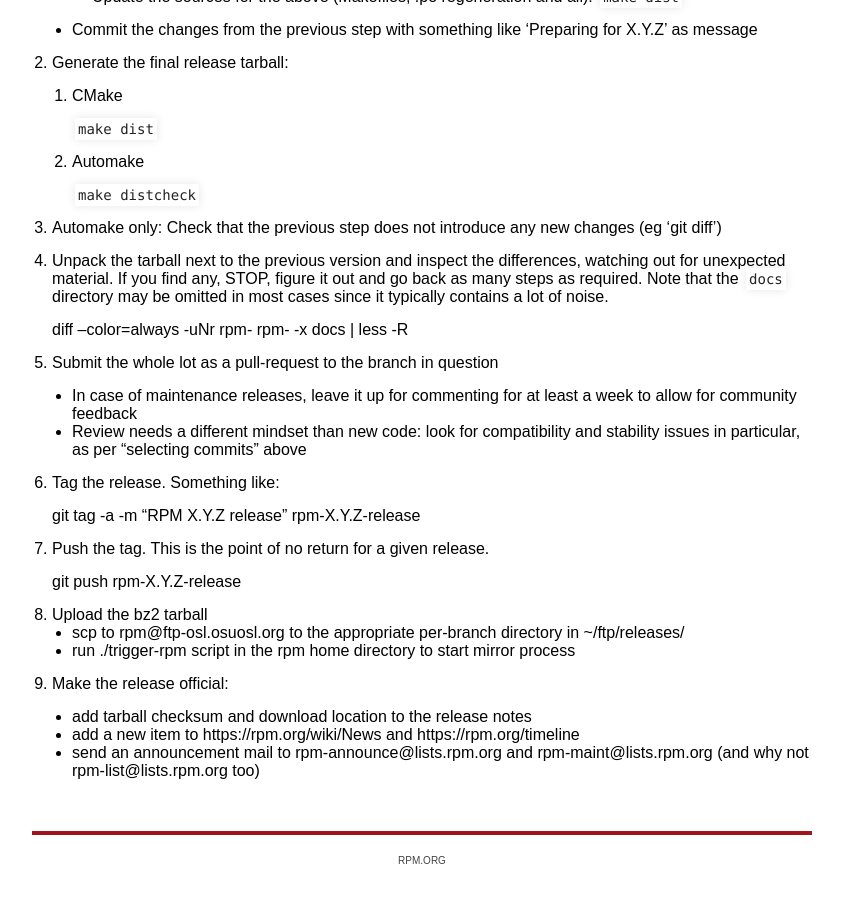
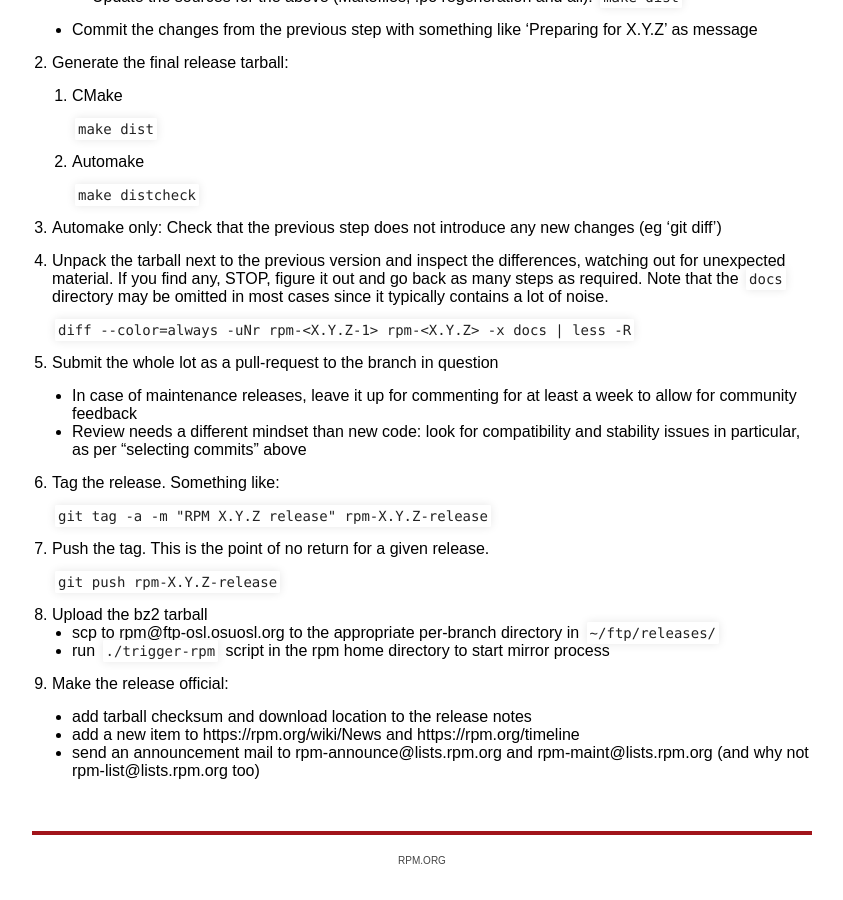
Before and after one commit to rpm-software-management/rpm-web, a Jekyll site: the page built from devel_doc/release_maintaince.md, in a window 1280 px wide and 900 px high, scrolled down 5312 px. Shown: the whole window, without its empty margins (218-1061 px from the left). Built offline with Jekyll 4.4.1, drawn with Linux system fonts in a browser that asks for light colours; part of the change alters nothing that is shown.

Commit message:
Use code formatting

````diff
--- a/devel_doc/release_maintaince.md
+++ b/devel_doc/release_maintaince.md
@@ -352,7 +352,7 @@ Hints:
    and go back as many steps as required.  Note that the `docs` directory may
    be omitted in most cases since it typically contains a lot of noise.
 
-    diff --color=always -uNr rpm-<X.Y.Z-1> rpm-<X.Y.Z> -x docs | less -R
+    ```diff --color=always -uNr rpm-<X.Y.Z-1> rpm-<X.Y.Z> -x docs | less -R```
 
 6. Submit the whole lot as a pull-request to the branch in question
 
@@ -364,15 +364,15 @@ Hints:
 
 7. Tag the release. Something like:
 
-    git tag -a -m "RPM X.Y.Z release" rpm-X.Y.Z-release
+    ```git tag -a -m "RPM X.Y.Z release" rpm-X.Y.Z-release```
 
 8. Push the tag. This is the point of no return for a given release.
 
-    git push rpm-X.Y.Z-release
+    ```git push rpm-X.Y.Z-release```
 
 9. Upload the bz2 tarball
-   * scp to rpm@ftp-osl.osuosl.org to the appropriate per-branch directory in ~/ftp/releases/
-   * run ./trigger-rpm script in the rpm home directory to start mirror process
+   * scp to rpm@ftp-osl.osuosl.org to the appropriate per-branch directory in `~/ftp/releases/`
+   * run `./trigger-rpm` script in the rpm home directory to start mirror process
 
 9. Make the release official:
 
````
